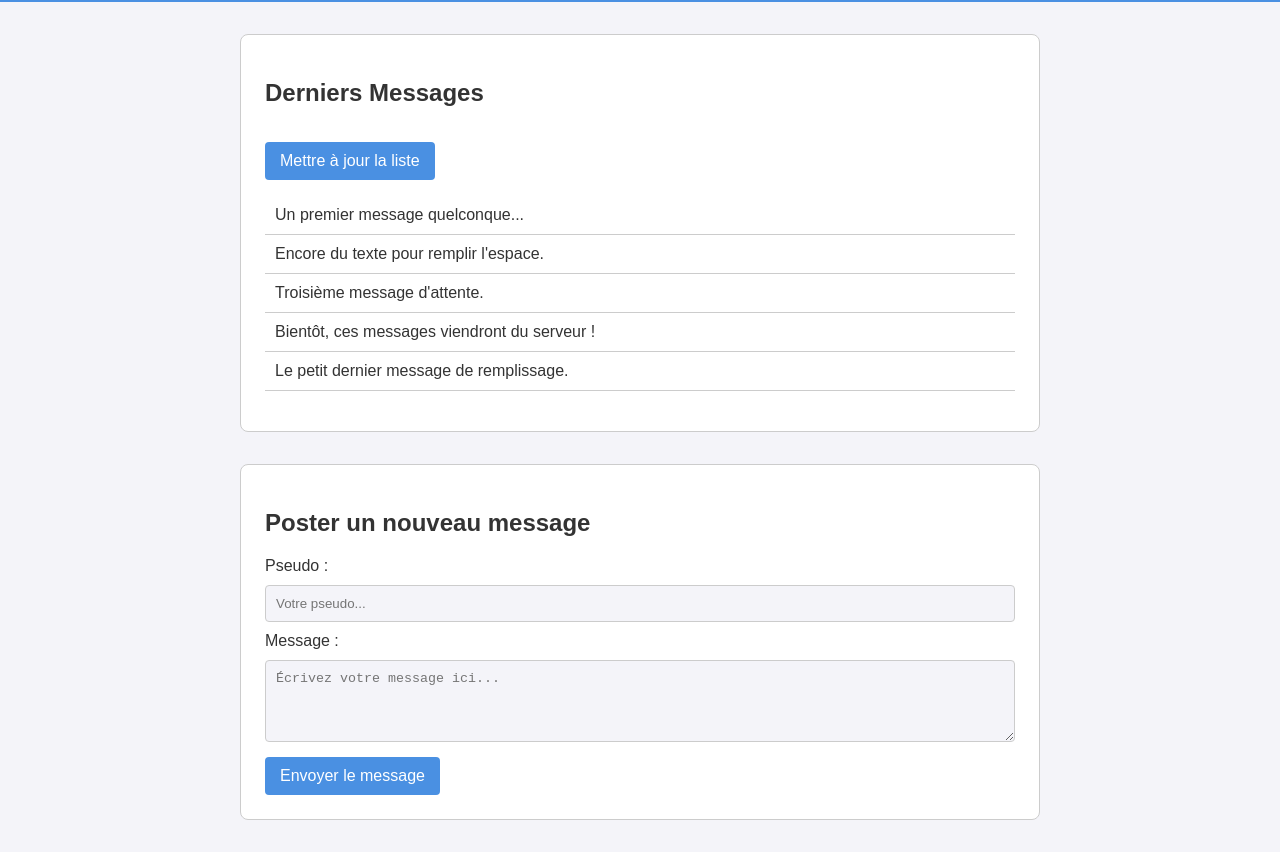
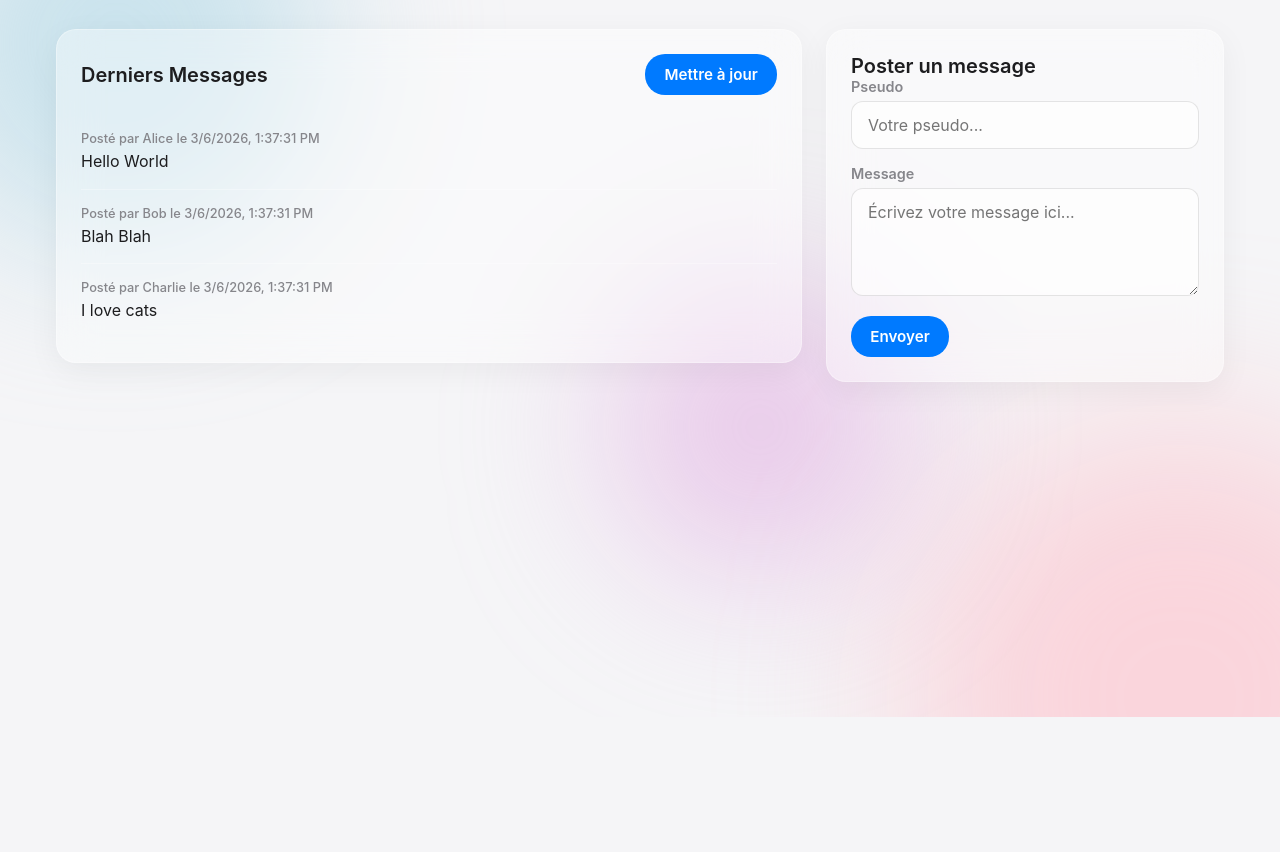
Before and after one commit to ClementFombonne/archiapp-microservice, a plain HTML site: page index.html in a window 1280 px wide. Shown: the part 83-935 px from the top of the page. After the commit the page ends 800 px from the top, so only its background shows below. Drawn offline with Linux system fonts and the light colour scheme.

Commit message:
rework app style

```diff
--- a/index.html
+++ b/index.html
@@ -3,39 +3,49 @@
 <head>
     <meta charset="UTF-8">
     <meta name="viewport" content="width=device-width, initial-scale=1.0">
-    <title>Application de Messages</title>
+    <title>Liquid Glass Messages</title>
     <link rel="stylesheet" href="style.css">
 </head>
 <body class="theme-clair">
+    <div id="bg-animation">
+        <div class="orb"></div>
+        <div class="orb"></div>
+        <div class="orb"></div>
+    </div>
+
+    <div class="app-wrapper">
         <header>
             <h1>Le Forum Express</h1>
-        <button id="theme-toggle">Changer le thème (Clair/Sombre)</button>
+            <button id="theme-toggle" class="btn-icon" title="Changer le thème">🌓</button>
         </header>
 
         <main>
-        <section id="messages-section">
+            <section id="messages-section" class="glass-panel">
+                <div class="section-header">
                     <h2>Derniers Messages</h2>
-            <button id="update-btn">Mettre à jour la liste</button>
+                    <button id="update-btn" class="btn-primary">Mettre à jour</button>
+                </div>
                 <ul id="message-list">
-                <li>Un premier message quelconque...</li>
-                <li>Encore du texte pour remplir l'espace.</li>
-                <li>Troisième message d'attente.</li>
-                <li>Bientôt, ces messages viendront du serveur !</li>
-                <li>Le petit dernier message de remplissage.</li>
+                    <li>Chargement des messages...</li>
                 </ul>
             </section>
 
-        <section id="post-section">
-            <h2>Poster un nouveau message</h2>
-            <label for="pseudo">Pseudo :</label>
+            <section id="post-section" class="glass-panel">
+                <h2>Poster un message</h2>
+                <div class="input-group">
+                    <label for="pseudo">Pseudo</label>
                     <input type="text" id="pseudo" placeholder="Votre pseudo...">
+                </div>
 
-            <label for="new-message">Message :</label>
+                <div class="input-group">
+                    <label for="new-message">Message</label>
                     <textarea id="new-message" rows="4" placeholder="Écrivez votre message ici..."></textarea>
+                </div>
 
-            <button id="send-btn">Envoyer le message</button>
+                <button id="send-btn" class="btn-primary">Envoyer</button>
             </section>
         </main>
+    </div>
 
     <script src="script.js"></script>
 </body>
--- a/script.js
+++ b/script.js
@@ -91,3 +91,7 @@
         body.classList.replace("theme-sombre", "theme-clair");
     }
 });
+
+window.addEventListener("DOMContentLoaded", () => {
+    update(msgs);
+})
--- a/style.css
+++ b/style.css
@@ -1,102 +1,318 @@
-/* Variables CSS pour gérer les deux thèmes (Partie 3.3) */
+/* ==========================================
+   Variables CSS - Thèmes & Couleurs Modernes
+   ========================================== */
 :root {
-    --bg-color: #f4f4f9;
-    --text-color: #333;
-    --header-bg: #4a90e2;
-    --header-text: #ffffff;
-    --section-bg: #ffffff;
-    --border-color: #cccccc;
+    /* Thème Clair - Type Apple */
+    --primary-color: #007aff; /* Bleu Apple */
+    --text-color: #1d1d1f;
+    --text-color-meta: #86868b;
+    --bg-app: #f5f5f7;
+
+    /* Effet Verre Clair */
+    --glass-bg: rgba(255, 255, 255, 0.4);
+    --glass-border: rgba(255, 255, 255, 0.3);
+    --glass-shadow: rgba(0, 0, 0, 0.05);
+    --backdrop-blur: 20px;
+
+    /* Inputs & Boutons Clair */
+    --input-bg: rgba(255, 255, 255, 0.6);
+    --input-border: rgba(0, 0, 0, 0.1);
+
+    /* Arrière-plan animé (orbes) */
+    --orb-color-1: rgba(173, 216, 230, 0.6); /* Light Blue */
+    --orb-color-2: rgba(255, 182, 193, 0.5); /* Light Pink */
+    --orb-color-3: rgba(221, 160, 221, 0.5); /* Plum */
 }
 
 body.theme-sombre {
-    --bg-color: #1e1e1e;
-    --text-color: #f4f4f9;
-    --header-bg: #2c3e50;
-    --header-text: #ffffff;
-    --section-bg: #2d2d2d;
-    --border-color: #555555;
+    /* Thème Sombre - Profond */
+    --text-color: #f5f5f7;
+    --text-color-meta: #a1a1a6;
+    --bg-app: #000000;
+
+    /* Effet Verre Sombre */
+    --glass-bg: rgba(20, 20, 20, 0.6);
+    --glass-border: rgba(255, 255, 255, 0.1);
+    --glass-shadow: rgba(0, 0, 0, 0.4);
+
+    /* Inputs & Boutons Sombre */
+    --input-bg: rgba(50, 50, 50, 0.6);
+    --input-border: rgba(255, 255, 255, 0.1);
+
+    /* Arrière-plan animé sombre */
+    --orb-color-1: rgba(0, 0, 139, 0.4); /* Dark Blue */
+    --orb-color-2: rgba(75, 0, 130, 0.3); /* Indigo */
+    --orb-color-3: rgba(30, 30, 30, 0.5); /* Blackish */
+}
+
+/* ==========================================
+   Reset & Base Responsive
+   ========================================== */
+* {
+    box-sizing: border-box;
+    margin: 0;
+    padding: 0;
+}
+
+html {
+    font-size: 16px; /* Base pour rem */
 }
 
 body {
-    font-family: Arial, sans-serif;
-    background-color: var(--bg-color);
+    font-family: -apple-system, BlinkMacSystemFont, "Segoe UI", Roboto, Helvetica, Arial, sans-serif;
+    background-color: var(--bg-app);
     color: var(--text-color);
-    margin: 0;
-    padding: 0;
-    /* Transition douce lors du changement de thème */
-    transition: background-color 0.3s, color 0.3s;
+    overflow-x: hidden;
+    transition: background-color 0.4s ease, color 0.4s ease;
+    min-height: 100vh;
 }
 
+.app-wrapper {
+    position: relative;
+    z-index: 10;
+    width: 100%;
+    max-width: 1200px; /* Taille max sur grand écran */
+    margin: 0 auto;
+    padding: 1rem;
+    display: flex;
+    flex-direction: column;
+}
+
+/* ==========================================
+   Header & Layout Responsive
+   ========================================== */
 header {
-    background-color: var(--header-bg);
-    padding: 1rem 2rem;
     display: flex;
     justify-content: space-between;
     align-items: center;
+    padding: 1rem 0;
+    margin-bottom: 1.5rem;
 }
 
 h1 {
-    color: var(--header-text);
-    margin: 0;
+    font-size: 1.5rem;
+    font-weight: 700;
+    letter-spacing: -0.5px;
 }
 
 main {
-    max-width: 800px;
-    margin: 2rem auto; /* Marges de centrage */
-    padding: 0 1rem;
+    display: flex;
+    flex-direction: column;
+    gap: 1.5rem; /* Espace entre les sections */
 }
 
-section {
-    background-color: var(--section-bg);
-    padding: 1.5rem;
-    margin-bottom: 2rem; /* Marge entre les blocs */
-    border-radius: 8px;
-    border: 1px solid var(--border-color);
+/* Version Tablette/Desktop : On passe en grille ou flex horizontal */
+@media (min-width: 768px) {
+    main {
+        flex-direction: row;
+        align-items: flex-start;
+    }
+
+    #messages-section {
+        flex: 2; /* Prend 2/3 de l'espace */
+    }
+
+    #post-section {
+        flex: 1; /* Prend 1/3 de l'espace */
+        position: sticky; /* Reste visible au scroll */
+        top: 1rem;
+    }
 }
 
+/* ==========================================
+   Effet Liquid Glass (Panneaux)
+   ========================================== */
+.glass-panel {
+    background: var(--glass-bg);
+    border: 1px solid var(--glass-border);
+    backdrop-filter: blur(var(--backdrop-blur));
+    -webkit-backdrop-filter: blur(var(--backdrop-blur)); /* Safari support */
+    border-radius: 20px;
+    padding: 1.5rem;
+    box-shadow: 0 8px 32px var(--glass-shadow);
+    transition: transform 0.3s ease, box-shadow 0.3s ease;
+}
+
+.glass-panel:hover {
+    transform: translateY(-3px);
+    box-shadow: 0 12px 40px var(--glass-shadow);
+}
+
+.section-header {
+    display: flex;
+    justify-content: space-between;
+    align-items: center;
+    margin-bottom: 1.25rem;
+}
+
+h2 {
+    font-size: 1.25rem;
+    font-weight: 600;
+}
+
+/* ==========================================
+   Liste de Messages (Liquid)
+   ========================================== */
 ul {
-    list-style-type: none; /* Liste non-ordonnée sans puces */
-    padding: 0;
+    list-style-type: none;
 }
 
 li {
-    padding: 10px;
-    border-bottom: 1px solid var(--border-color);
+    padding: 1rem 0;
+    border-bottom: 1px solid var(--glass-border);
+    display: flex;
+    flex-direction: column;
+    gap: 0.25rem;
+}
+
+li:last-child {
+    border-bottom: none;
 }
 
 li small {
-    display: block;
-    color: #888;
-    font-size: 0.85em;
-    margin-bottom: 5px;
+    color: var(--text-color-meta);
+    font-size: 0.8rem;
+    font-weight: 500;
 }
 
-label, input, textarea {
-    display: block;
-    width: 100%;
-    margin-top: 10px;
-    box-sizing: border-box;
+li span {
+    line-height: 1.4;
 }
 
-textarea, input {
-    padding: 10px;
-    background-color: var(--bg-color);
-    color: var(--text-color);
-    border: 1px solid var(--border-color);
-    border-radius: 4px;
+/* ==========================================
+   Formulaires Modernes
+   ========================================== */
+.input-group {
+    margin-bottom: 1rem;
 }
 
-button {
-    background-color: var(--header-bg);
-    color: var(--header-text);
-    border: none;
-    padding: 10px 15px;
-    margin-top: 15px;
-    cursor: pointer;
-    border-radius: 4px;
-    font-size: 1rem;
+label {
+    display: block;
+    font-size: 0.9rem;
+    font-weight: 600;
+    margin-bottom: 0.4rem;
+    color: var(--text-color-meta);
 }
 
-button:hover {
+input[type="text"], textarea {
+    width: 100%;
+    padding: 0.8rem 1rem;
+    background: var(--input-bg);
+    border: 1px solid var(--input-border);
+    border-radius: 12px;
+    color: var(--text-color);
+    font-family: inherit;
+    font-size: 1rem;
+    transition: border-color 0.3s ease, box-shadow 0.3s ease;
+}
+
+input[type="text"]:focus, textarea:focus {
+    outline: none;
+    border-color: var(--primary-color);
+    box-shadow: 0 0 0 4px rgba(0, 122, 255, 0.15);
+}
+
+textarea {
+    resize: vertical; /* Permet le redimensionnement vertical seulement */
+    min-height: 80px;
+}
+
+/* ==========================================
+   Boutons Type Apple
+   ========================================== */
+button {
+    font-family: inherit;
+    cursor: pointer;
+    transition: all 0.2s ease;
+    border: none;
+}
+
+.btn-primary {
+    background-color: var(--primary-color);
+    color: white;
+    padding: 0.7rem 1.2rem;
+    border-radius: 20px;
+    font-size: 0.95rem;
+    font-weight: 600;
+}
+
+.btn-primary:hover {
     opacity: 0.9;
+    transform: scale(1.02);
 }
+
+.btn-primary:active {
+    transform: scale(0.98);
+}
+
+.btn-icon {
+    background: var(--input-bg);
+    border: 1px solid var(--input-border);
+    color: var(--text-color);
+    width: 40px;
+    height: 40px;
+    border-radius: 50%;
+    display: flex;
+    justify-content: center;
+    align-items: center;
+    font-size: 1.2rem;
+}
+
+.btn-icon:hover {
+    background: var(--glass-border);
+}
+
+/* ==========================================
+   Arrière-plan Animé (Orbes)
+   ========================================== */
+#bg-animation {
+    position: fixed;
+    top: 0;
+    left: 0;
+    width: 100%;
+    height: 100%;
+    z-index: 1;
+    overflow: hidden;
+}
+
+.orb {
+    position: absolute;
+    border-radius: 50%;
+    filter: blur(80px);
+    animation: floating 20s infinite alternate ease-in-out;
+}
+
+/* Configuration des orbes */
+.orb:nth-child(1) {
+    width: 400px;
+    height: 400px;
+    background: var(--orb-color-1);
+    top: -100px;
+    left: -100px;
+    animation-duration: 25s;
+}
+
+.orb:nth-child(2) {
+    width: 500px;
+    height: 500px;
+    background: var(--orb-color-2);
+    bottom: -150px;
+    right: -100px;
+    animation-delay: -5s;
+}
+
+.orb:nth-child(3) {
+    width: 300px;
+    height: 300px;
+    background: var(--orb-color-3);
+    top: 40%;
+    left: 50%;
+    animation-duration: 15s;
+    animation-delay: -10s;
+}
+
+@keyframes floating {
+    0% { transform: translate(0, 0) scale(1); }
+    50% { transform: translate(50px, 80px) scale(1.1); }
+    100% { transform: translate(-30px, 40px) scale(1); }
+}
```
Lines whose indentation alone changed are shown as unchanged.
